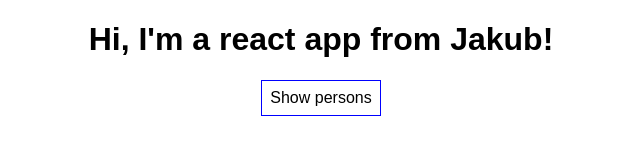
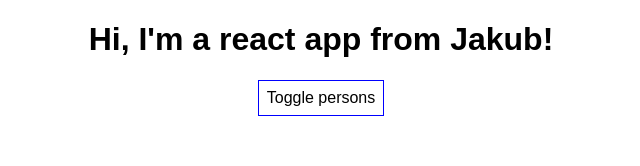
Before and after one commit to Agile-fox/React-max, a React (Create React App) app: page / in a window 1280 px wide. Shown: the top 166 px of the page, without its empty margins (319-959 px from the left). Built offline with nearby package versions, Linux system fonts and the light colour scheme.

Commit message:
Adding another way of handling dynamic content with teh javascript way

```diff
--- a/src/App.js
+++ b/src/App.js
@@ -48,16 +48,11 @@ class App extends Component {
       cursor: 'pointer'
     };
 
-   return (
-      <div className="App">
-        <h1> Hi, I'm a react app from Jakub!</h1>
-        <button
-        style={style}
-        //onClick={this.switchNameHandler.bind(this, 'Max')}
-        onClick={this.togglePersonHandler} //<---another method, we pass anonymous function which will be executed on a click and then resulst of this function getting executed
-        >Show persons</button>
-        {
-          this.state.showPersons ?  <div>
+    let persons = null;
+
+    if (this.state.showPersons) {
+      persons = (
+        <div>
           <Person
             name={this.state.persons[0].name}
             age={this.state.persons[0].age}/>
@@ -73,8 +68,20 @@ class App extends Component {
 
             My hobbies: cooking</Person>
           <Person />
-        </div> : null
-         }
+        </div>
+
+      );
+    }
+
+   return (
+      <div className="App">
+        <h1> Hi, I'm a react app from Jakub!</h1>
+        <button
+        style={style}
+        //onClick={this.switchNameHandler.bind(this, 'Max')}
+        onClick={this.togglePersonHandler} //<---another method, we pass anonymous function which will be executed on a click and then resulst of this function getting executed
+        >Toggle persons</button>
+        {persons}
       </div>
     );
   }
```
